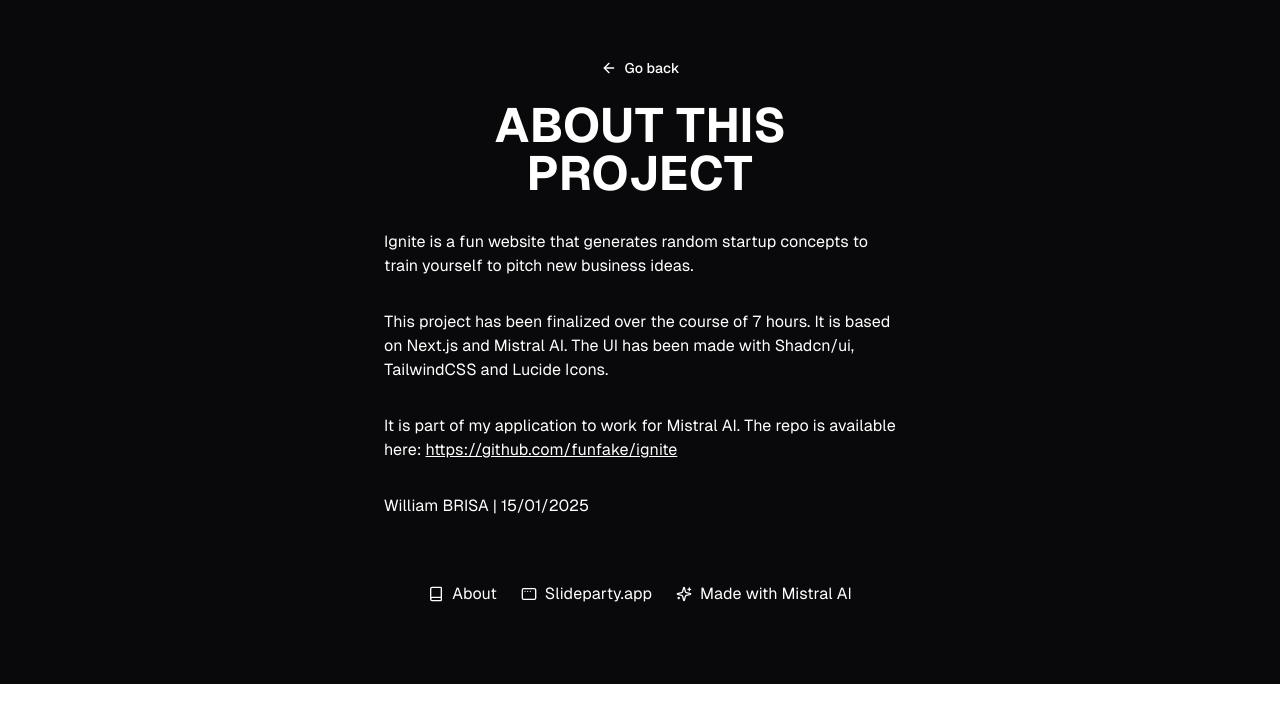
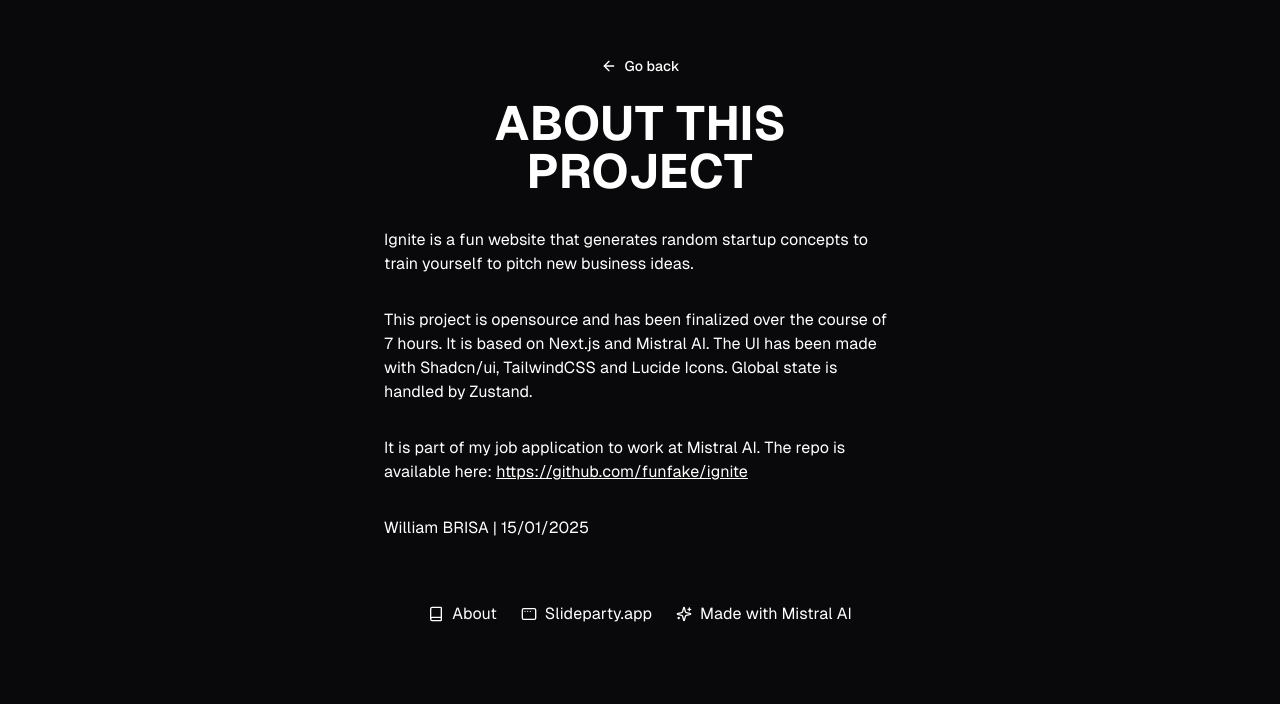
Before and after one commit to funfake/ignite, a Next.js app: page /about in a window 1280 px wide. Shown: the part 116-820 px from the top of the page. Built offline with nearby package versions, Linux system fonts and the light colour scheme; no server answers; what @mistralai/mistralai would draw is missing.

Commit message:
v2.5: fixed typos

```diff
--- a/app/about/page.tsx
+++ b/app/about/page.tsx
@@ -23,12 +23,13 @@ export default function About() {
           train yourself to pitch new business ideas.
         </p>
         <p className="">
-          This project has been finalized over the course of 7 hours. It is
-          based on Next.js and Mistral AI. The UI has been made with Shadcn/ui,
-          TailwindCSS and Lucide Icons.
+          This project is opensource and has been finalized over the course of 7
+          hours. It is based on Next.js and Mistral AI. The UI has been made
+          with Shadcn/ui, TailwindCSS and Lucide Icons. Global state is handled
+          by Zustand.
         </p>
         <p className="">
-          It is part of my application to work for Mistral AI. The repo is
+          It is part of my job application to work at Mistral AI. The repo is
           available here:{" "}
           <a
             href="https://github.com/funfake/ignite"
```
Also changed, not shown: 1 other file (tests, documents, lock files or other folders).
